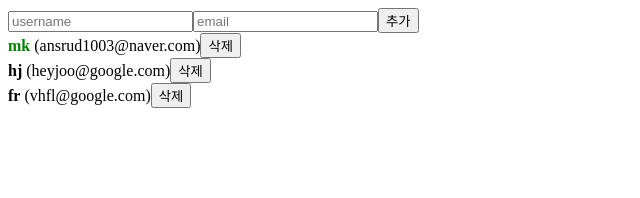
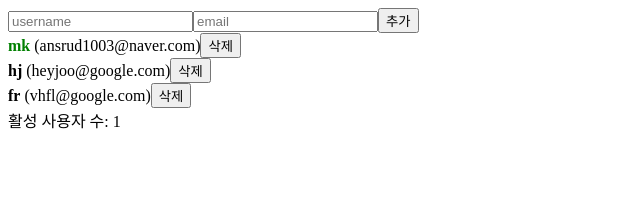
Before and after one commit to dinomoon/React, a React (Create React App) app in the folder fastcampus/: page / in a window 1280 px wide. Shown: the top 198 px of the page, without its empty margins (0-640 px from the left). Built offline with nearby package versions, Linux system fonts and the light colour scheme.

Commit message:
useMemo를 사용하여 연산한 값 재사용하기

```diff
--- a/fastcampus/src/App.js
+++ b/fastcampus/src/App.js
@@ -2,6 +2,12 @@
 import CreateUser from './15. 배열에 항목 수정하기/CreateUser';
 import UserList from './15. 배열에 항목 수정하기/UserList';
 import { useState } from 'react';
+import { useMemo } from 'react';
+
+function countActiveUsers(users) {
+  console.log("활성 사용자 수를 세는 중...");
+  return users.filter(user => user.active).length;
+}
 
 function App() {
   const [inputs, setInputs] = useState({
@@ -69,6 +75,8 @@
     ))
   }
 
+  const count = useMemo(() => countActiveUsers(users), [users]);
+
   return (
     <>
       <CreateUser
@@ -78,6 +86,9 @@
         onCreate={onCreate}
       />
       <UserList users={users} onRemove={onRemove} onToggle={onToggle}/>
+      <div>
+        활성 사용자 수: {count}
+      </div>
     </>
   );
 }
```
Also changed, not shown: 2 other files (tests, documents, lock files or other folders).
